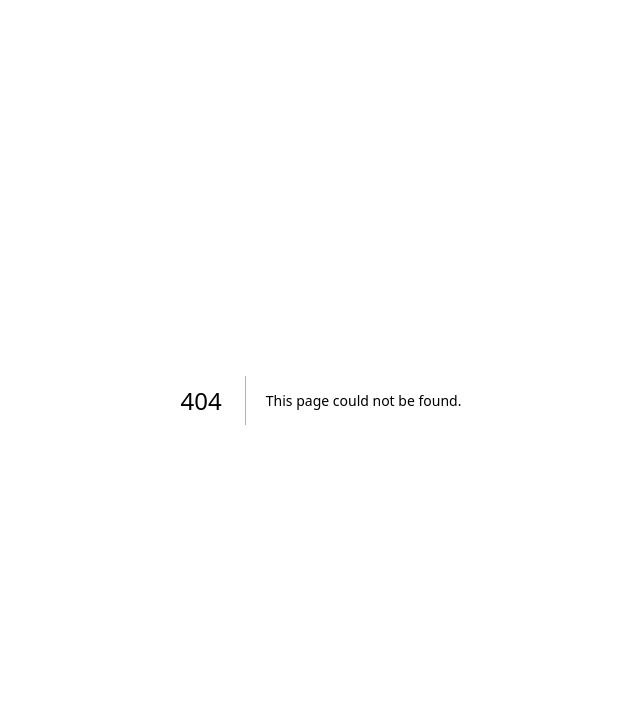
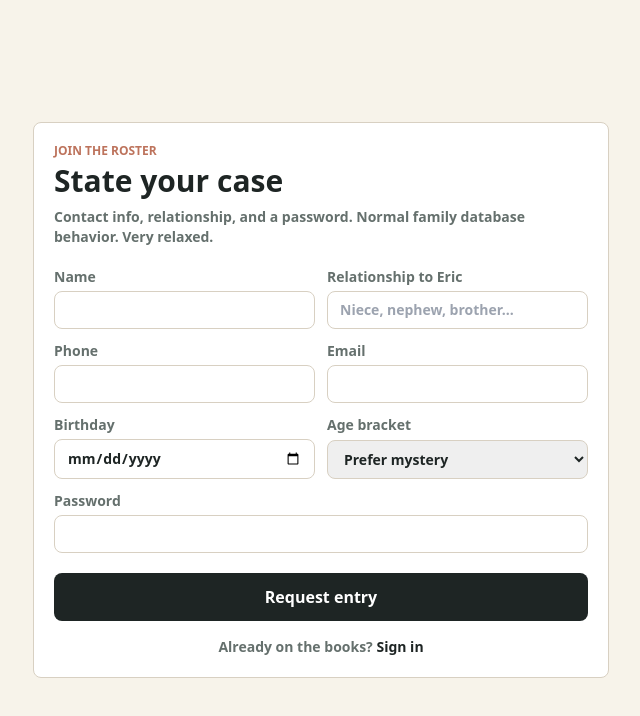
Before and after one commit to chacon96-droid/tio-erics-family-tracker, a Next.js app: page /signup in a window 1280 px wide. Before the commit this address had no page. Shown: the top 716 px of the page, without its empty margins (319-959 px from the left). Built offline with nearby package versions, Linux system fonts and the light colour scheme.

Commit message:
Add family signup page

```diff
--- /dev/null
+++ b/app/signup/page.tsx
@@ -0,0 +1,58 @@
+import Link from "next/link";
+import { signUp } from "@/lib/actions";
+
+export default async function SignupPage({ searchParams }: { searchParams?: Promise<{ error?: string }> }) {
+  const params = await searchParams;
+
+  return (
+    <main className="grid min-h-screen place-items-center bg-paper p-4">
+      <form action={signUp} className="w-full max-w-xl rounded-app border border-line bg-white p-5">
+        <p className="text-xs font-black uppercase text-clay">Join the roster</p>
+        <h1 className="mt-1 text-3xl font-black">State your case</h1>
+        <p className="mt-2 text-sm font-semibold text-muted">
+          Contact info, relationship, and a password. Normal family database behavior. Very relaxed.
+        </p>
+        {params?.error ? <p className="mt-3 rounded-app bg-red-50 p-3 text-sm font-bold text-red-700">{params.error}</p> : null}
+        <div className="mt-5 grid gap-3 sm:grid-cols-2">
+          <label className="grid gap-1 text-sm font-bold text-muted">
+            Name
+            <input className="rounded-app border border-line px-3 py-2 text-ink" name="name" required />
+          </label>
+          <label className="grid gap-1 text-sm font-bold text-muted">
+            Relationship to Eric
+            <input className="rounded-app border border-line px-3 py-2 text-ink" name="relationship" placeholder="Niece, nephew, brother..." required />
+          </label>
+          <label className="grid gap-1 text-sm font-bold text-muted">
+            Phone
+            <input className="rounded-app border border-line px-3 py-2 text-ink" name="phone" inputMode="tel" />
+          </label>
+          <label className="grid gap-1 text-sm font-bold text-muted">
+            Email
+            <input className="rounded-app border border-line px-3 py-2 text-ink" name="email" type="email" required />
+          </label>
+          <label className="grid gap-1 text-sm font-bold text-muted">
+            Birthday
+            <input className="rounded-app border border-line px-3 py-2 text-ink" name="birthday" type="date" />
+          </label>
+          <label className="grid gap-1 text-sm font-bold text-muted">
+            Age bracket
+            <select className="rounded-app border border-line px-3 py-2 text-ink" name="age_bracket" defaultValue="unknown">
+              <option value="unknown">Prefer mystery</option>
+              <option value="kid">Kid</option>
+              <option value="teen">Teen</option>
+              <option value="adult">Adult</option>
+            </select>
+          </label>
+        </div>
+        <label className="mt-3 grid gap-1 text-sm font-bold text-muted">
+          Password
+          <input className="rounded-app border border-line px-3 py-2 text-ink" name="password" type="password" minLength={8} required />
+        </label>
+        <button className="focus-ring mt-5 w-full rounded-app bg-ink px-4 py-3 font-black text-white">Request entry</button>
+        <p className="mt-4 text-center text-sm font-semibold text-muted">
+          Already on the books? <Link className="font-black text-ink underline-offset-4 hover:underline" href="/login">Sign in</Link>
+        </p>
+      </form>
+    </main>
+  );
+}
```
